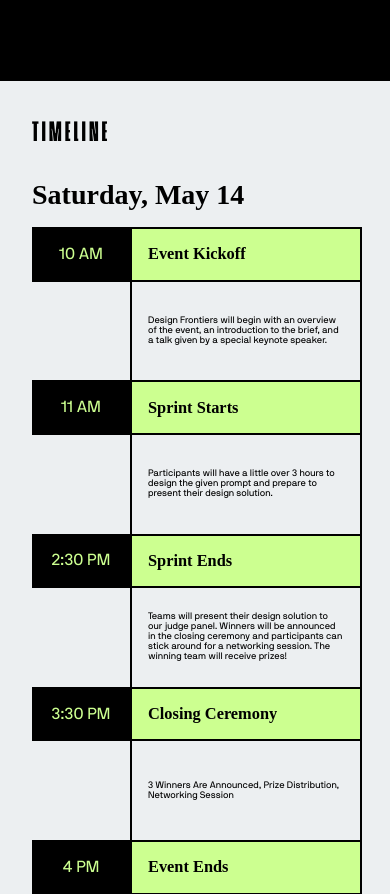
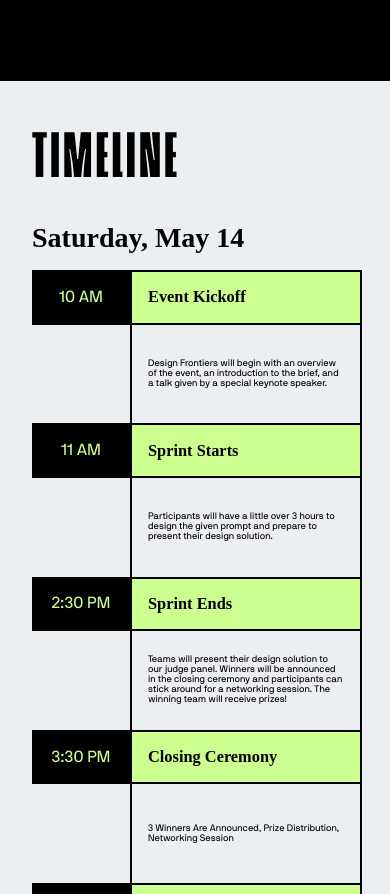
Before and after one commit to ucsddesignco/frontiers22, a React (Create React App) app: page / in a window 390 px wide. Shown: the part 2120-3014 px from the top of the page. Built offline with nearby package versions, Linux system fonts and the light colour scheme; a web font is replaced by a local one.

Commit message:
timeline update

```diff
--- a/src/components/Timeline/index.js
+++ b/src/components/Timeline/index.js
@@ -35,7 +35,7 @@ const Timeline = () => {
   return (
     <div className="timelineBackground"  >
       <div className="timeline">
-        <h2 className="timeline__header">Timeline</h2>
+        <h2 className="timeline-h2">Timeline</h2>
         <h2>Saturday, May 14</h2>
         <ul className="timeline__table">
           {
--- a/src/components/Timeline/style.scss
+++ b/src/components/Timeline/style.scss
@@ -139,6 +139,12 @@
             width: 100%;
             margin-top: 0;
         }
+        .timeline-h2 {
+            font-size: 4rem;
+            font-family: $title-font;
+            font-weight: 400;
+            letter-spacing: 3px;
+        }
         &__table {
             width: 100%;
         }
```
